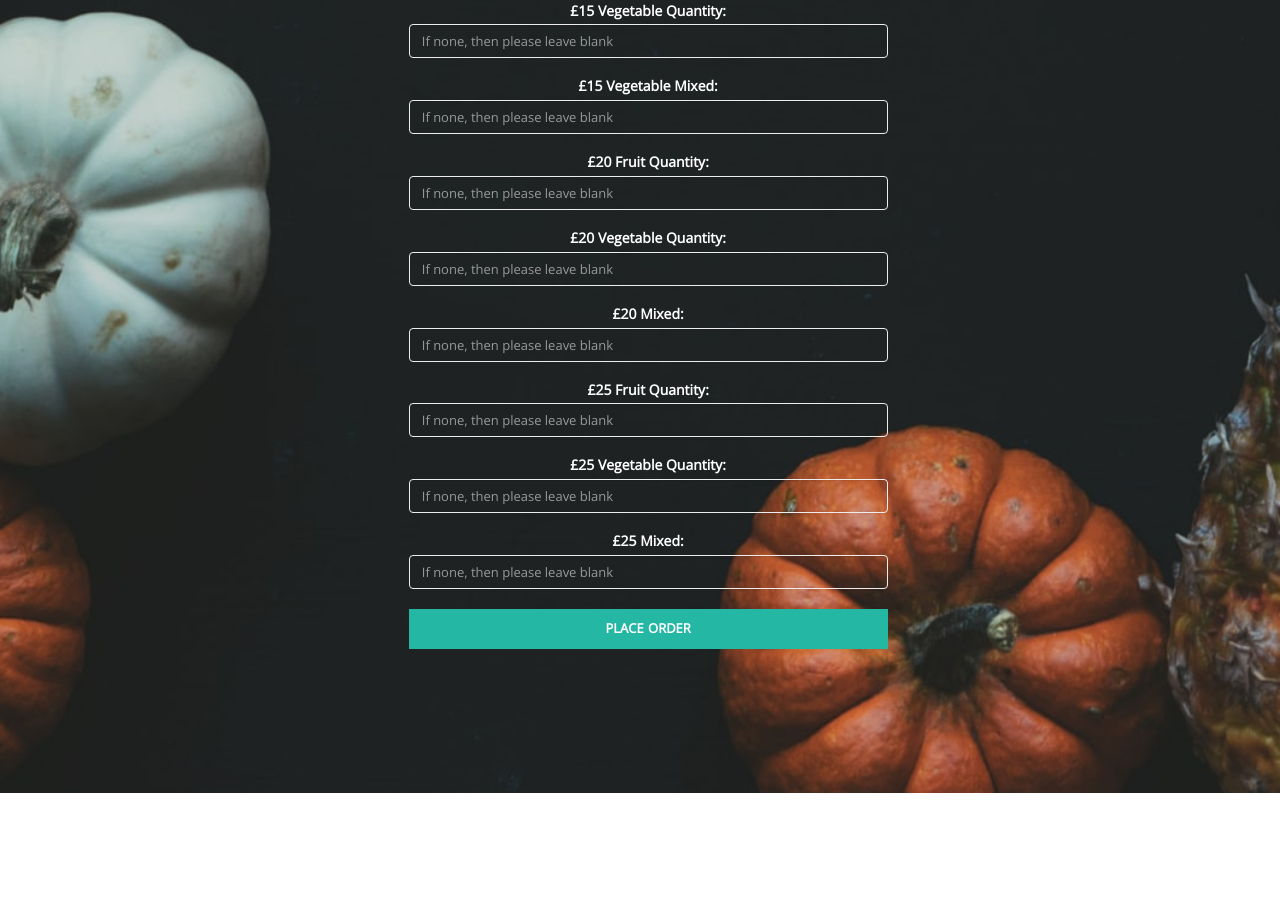
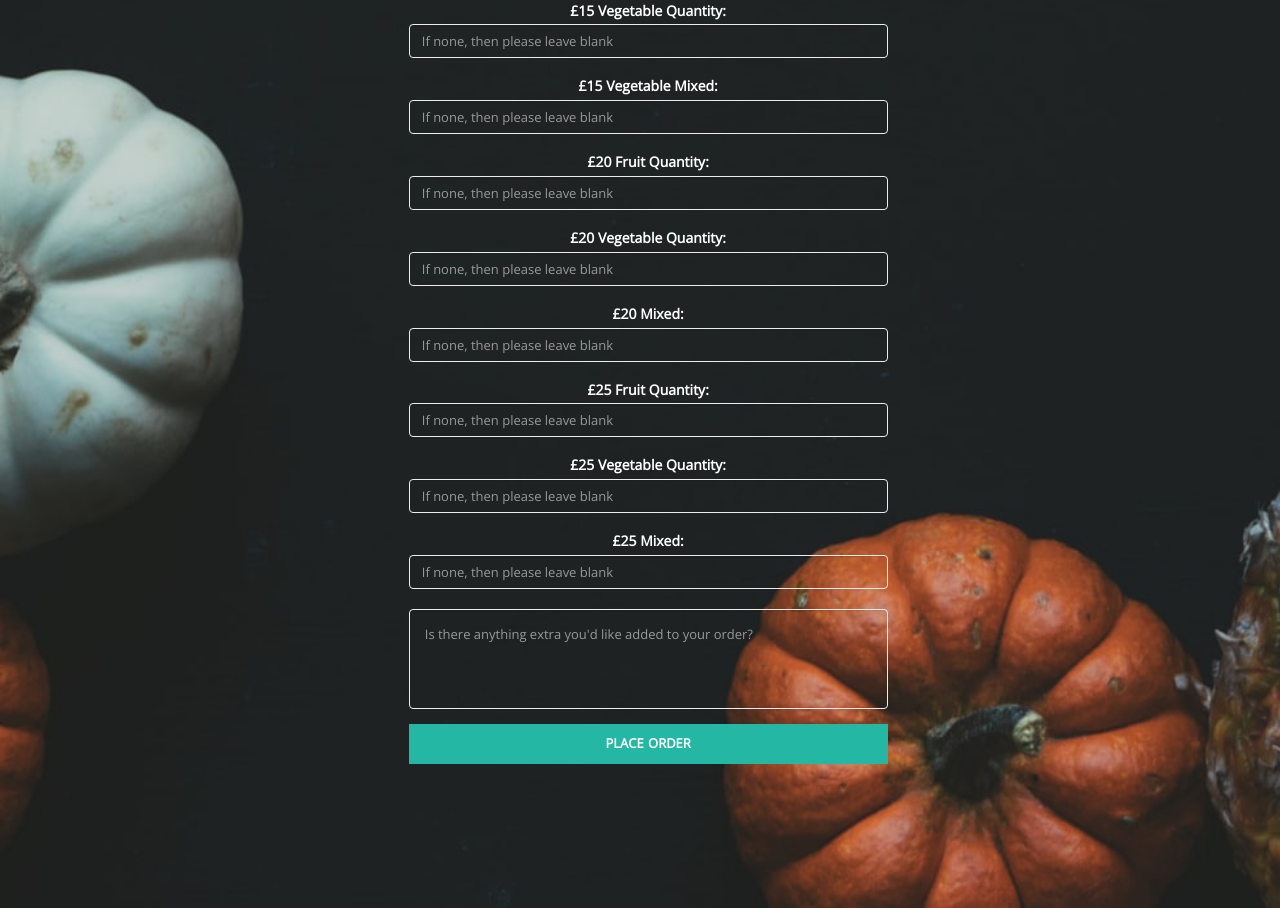
Before and after one commit to LeonFruit/Order, a plain HTML site: page index.html in a window 1280 px wide. Shown: the part 774-1682 px from the top of the page. Before the commit the page ends 1567 px from the top, so only its background shows below. Drawn offline with nearby package versions, Linux system fonts and the light colour scheme.

Commit message:
Update index.html

```diff
--- a/index.html
+++ b/index.html
@@ -173,6 +173,12 @@
                 </div>
 
 
+                  <div class="form-group">
+                  <textarea class="form-control" name="Extra " rows="5" data-msg="Extra " placeholder="Is there anything extra you'd like added to your order?"></textarea>
+                  <div class="validation"></div>
+                </div>
+
+
 
 
 
```
